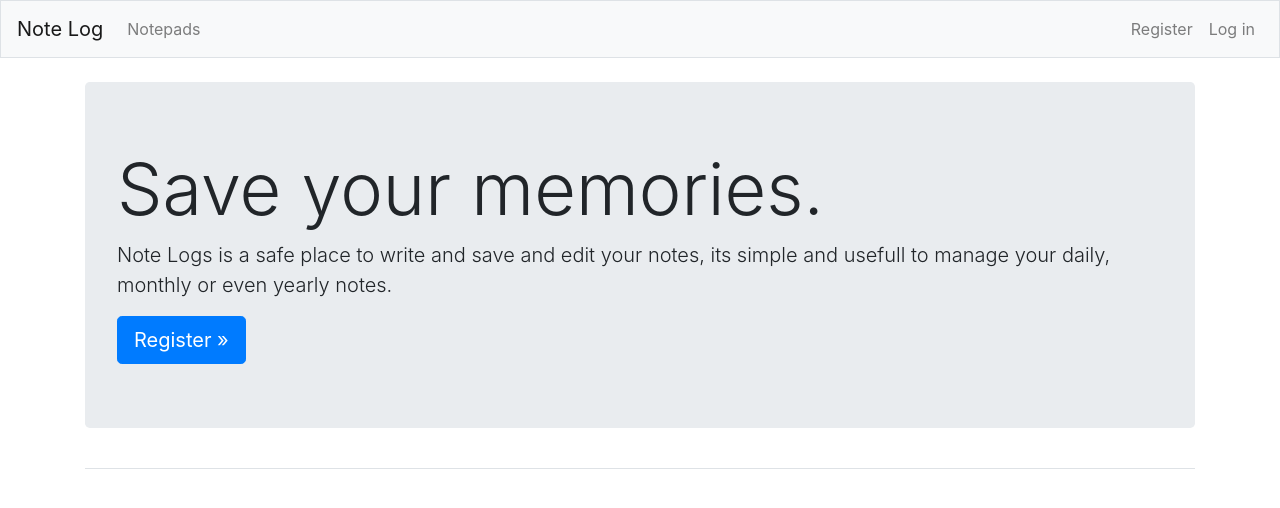
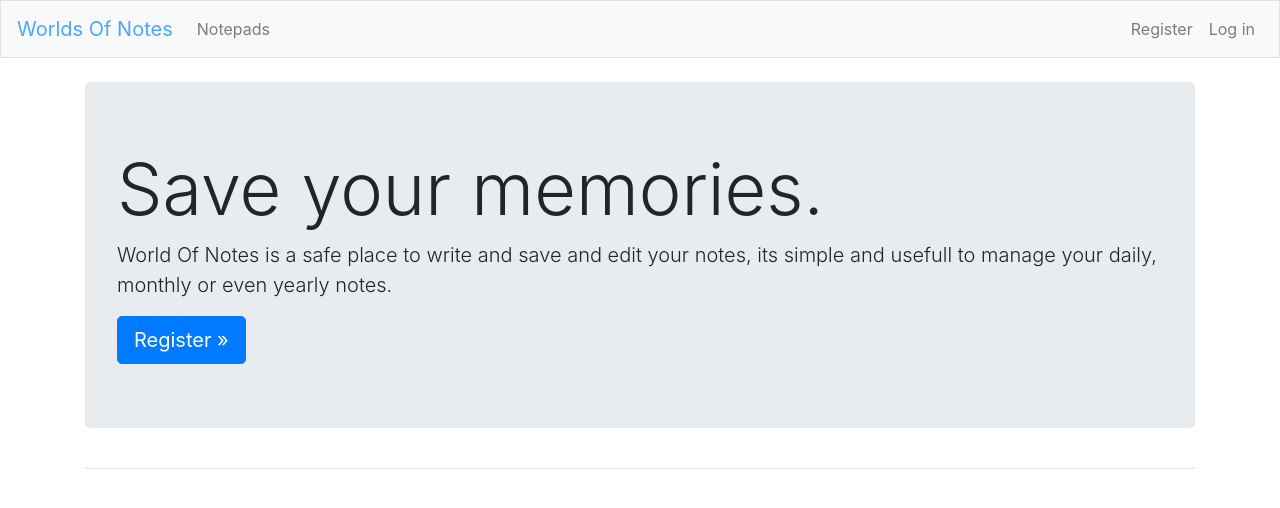
Before and after one commit to Official21A/WebNotePad, a Django app: page / in a window 1280 px wide. Shown: the top 508 px of the page. Run offline with Django 3.2, Linux system fonts and the light colour scheme; some libraries are stand-ins or nearby versions.

Commit message:
Style to parts

```diff
--- a/note_logs/templates/note_logs/base.html
+++ b/note_logs/templates/note_logs/base.html
@@ -14,12 +14,20 @@
   {% bootstrap_css %}
   {% bootstrap_javascript jquery='full' %}
 
+  <style>
+  	#NLmain {
+  		font-size: 20px;
+  		color: #4da6ff;
+  	}
+  </style>
+
 </head>
 <body>
 
 	<nav class="navbar navbar-expand-md navbar-light bg-light mb-4 border">
 
-	  <a class="navbar-brand" href="{% url 'note_logs:index' %}">Note Log</a>
+	  <a class="navbar-brand" href="{% url 'note_logs:index' %}"
+	    id="NLmain">Worlds Of Notes</a>
 
 	  <button class="navbar-toggler" type="button" data-toggle="collapse"
   	    data-target="#navbarCollapse" aria-controls="navbarCollapse"
@@ -38,7 +46,8 @@
 	  <ul class="navbar-nav ml-auto">
 	    {% if user.is_authenticated %}
 	      <li class="nav-item">
-	        <span class="navbar-text">Hello, {{ user.username }}.</span>
+	        <span class="navbar-text" id="NLmain">
+	          Hello, {{ user.username }}.</span>
 	      </li>
 	      <li class="nav-item">
 	      	<a class="nav-link" href="{% url 'users:logout' %}">Log out</a>
--- a/note_logs/templates/note_logs/index.html
+++ b/note_logs/templates/note_logs/index.html
@@ -2,17 +2,17 @@
 
 {% block page_header %}
   <div class="jumbotron">
-  	<h1 class="display-3">Save your memories.</h1>
+  	<h2 class="display-3">Save your memories.</h2>
 
-  	<p class="lead">Note Logs is a safe place to write and save
+  	<p class="lead">World Of Notes is a safe place to write and save
   		and edit your notes, its simple
   		and usefull to manage your daily, monthly or even yearly notes.</p>
 
   	{% if user.is_authenticated %}
   		<a href="{% url 'note_logs:notepads' %}" class="btn-lg">Go &raquo</a>
   	{% else %}
-  	    <a class="btn btn-lg btn-primary" href="{% url 'users:register' %}"
-  	      role="button">Register &raquo;</a>
+  	   <a class="btn btn-lg btn-primary" href="{% url 'users:register' %}"
+  	     role="button">Register &raquo;</a>
   	{% endif %}
   </div>
 {% endblock page_header %}
--- a/note_logs/templates/note_logs/notepad.html
+++ b/note_logs/templates/note_logs/notepad.html
@@ -27,7 +27,7 @@
         <small>
         	<span class="float-sm-right">
         	  <p style="font-size: 15px">
-        		Last edit: {{ note.date_modify|date:"M d, Y H:i" }}
+        		  Last edit: {{ note.date_modify|date:"M d, Y H:i" }}
         	  </p>
         	</span>
         </small>
@@ -39,7 +39,7 @@
 
   <p>
   	<a href="{% url 'note_logs:delete_notepad' notepad.id %}"
-  	  class="btn btn-danger">DELETE</a>
+  	  class="btn btn-danger">DELETE NOTEPAD</a>
   </p>
 
 {% endblock content %}
```
